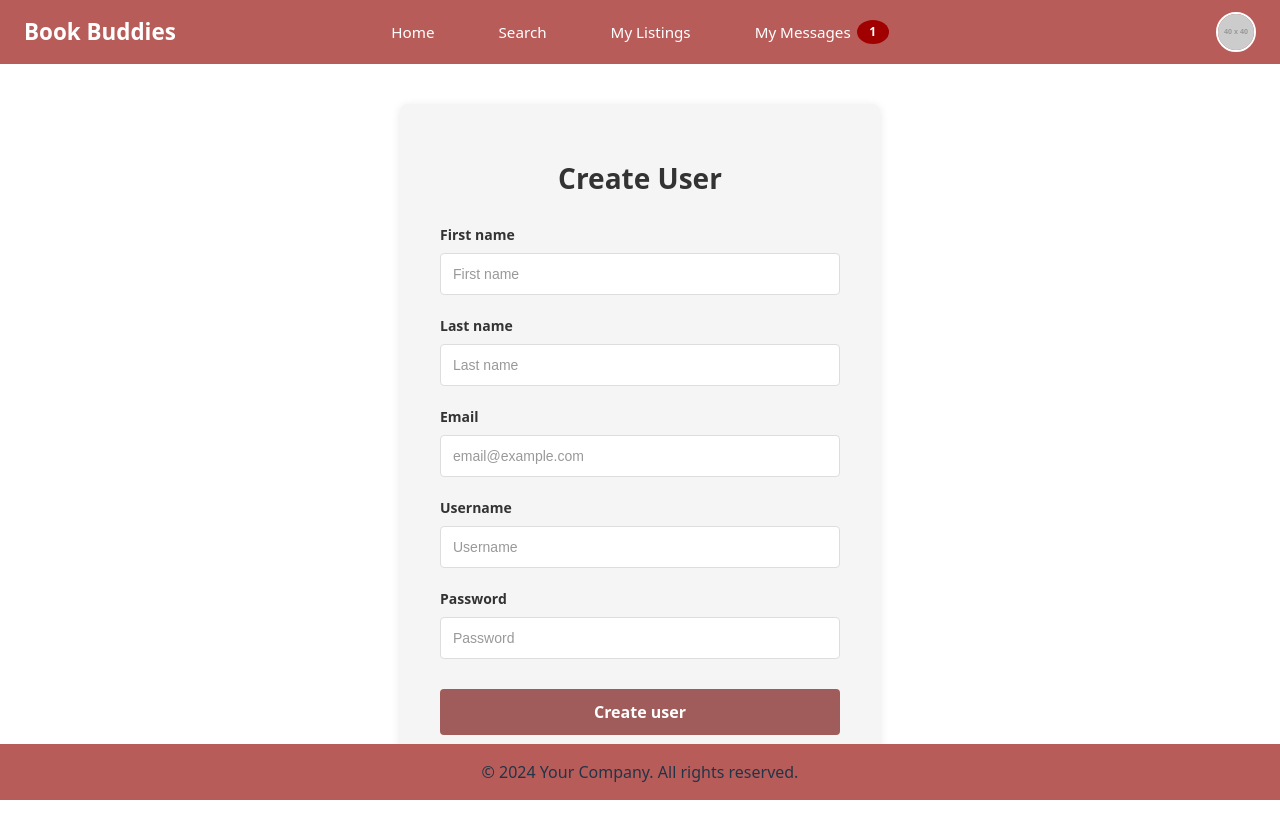
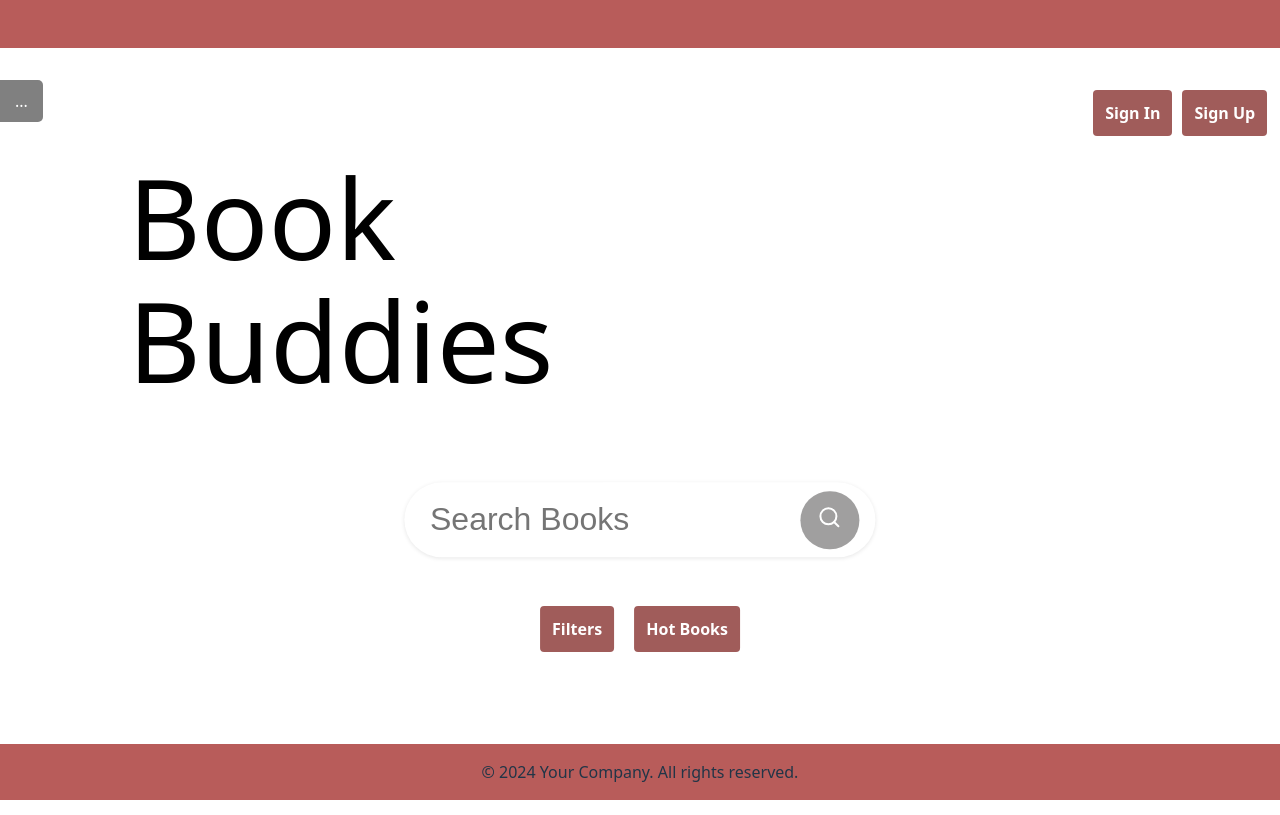
Before and after one commit to GraemeIBB/360proj, a React (Vite) app in the folder frontend/: page / in a window 1280 px wide. Built offline with nearby package versions, Linux system fonts and the light colour scheme; no server answers.

Commit message:
Changed origin bck to home

```diff
--- a/frontend/src/main.jsx
+++ b/frontend/src/main.jsx
@@ -9,6 +9,6 @@ import Temp from './Temp.jsx';
 
 createRoot(document.getElementById('root')).render(
   <StrictMode>
-    <Temp />
+    <Home />
   </StrictMode>,
 )
```
